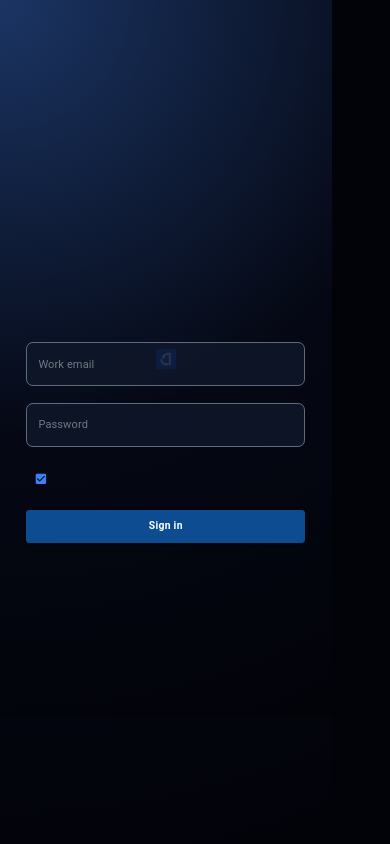
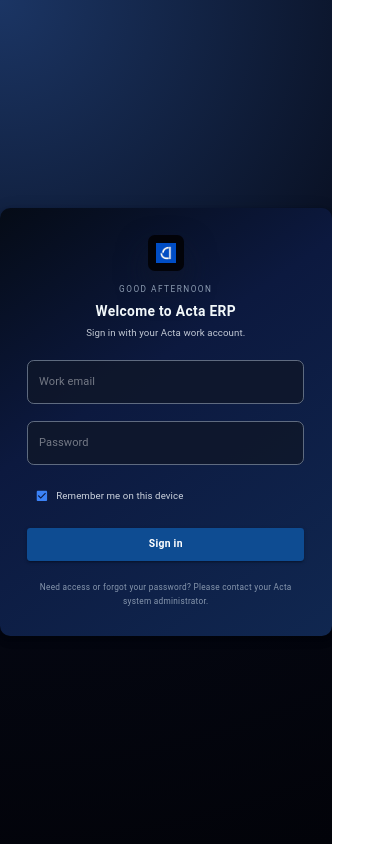
Before and after one commit to jeanalbertsen-svg/nexus-erp, a React (Vite) app in the folder client/: page / in a window 390 px wide. Built offline with nearby package versions, Linux system fonts and the light colour scheme.

Commit message:
Fix mobile overlay text, unify ThemeProvider for Login, drawer scroll to top

```diff
--- a/client/src/pages/Login.jsx
+++ b/client/src/pages/Login.jsx
@@ -11,7 +11,6 @@
   FormControlLabel,
   Alert,
 } from "@mui/material";
-import { GlobalStyles } from "@mui/material";
 import { loginUser } from "../api.js";
 
 export default function Login({ onLogin }) {
@@ -46,76 +45,23 @@
     }
   };
 
-  // Shared input styling (including autofill fix)
-  const inputSx = {
-    bgcolor: "rgba(15,23,42,0.85)",
-    borderRadius: 2,
-    color: "#ffffff",
-    "& .MuiOutlinedInput-notchedOutline": {
-      borderColor: "rgba(148,163,184,0.6)",
-    },
-    "&:hover .MuiOutlinedInput-notchedOutline": {
-      borderColor: "#3b82f6",
-    },
-    "&.Mui-focused .MuiOutlinedInput-notchedOutline": {
-      borderColor: "#3b82f6",
-    },
-
-    // ✅ Kill Chrome autofill "white/yellow" background
-    "& input:-webkit-autofill": {
-      WebkitBoxShadow: "0 0 0 1000px rgba(15,23,42,0.90) inset",
-      WebkitTextFillColor: "#ffffff",
-      caretColor: "#ffffff",
-      borderRadius: 8,
-    },
-    "& input:-webkit-autofill:focus": {
-      WebkitBoxShadow: "0 0 0 1000px rgba(15,23,42,0.90) inset",
-      WebkitTextFillColor: "#ffffff",
-      caretColor: "#ffffff",
-    },
-  };
-
   return (
-    <>
-      {/* ✅ Critical: prevents any white body showing behind the fixed login background */}
-      <GlobalStyles
-        styles={{
-          "html, body, #root": {
-            height: "100%",
-            margin: 0,
-            backgroundColor: "#020309", // hard fallback = no white ever
-            overflow: "hidden", // prevents bounce revealing body
-          },
-          body: {
-            WebkitTextSizeAdjust: "100%",
-            overscrollBehavior: "none", // mobile overscroll/bounce fix
-          },
-        }}
-      />
-
     <Box
       sx={{
         position: "fixed",
         inset: 0,
-          minHeight: "100dvh", // ✅ better than 100vh on mobile address bars
+        minHeight: "100vh",
         width: "100vw",
         margin: 0,
-          padding: "env(safe-area-inset-top) env(safe-area-inset-right) env(safe-area-inset-bottom) env(safe-area-inset-left)",
+        padding: 0,
         border: "none",
         outline: "none",
         overflow: "hidden",
-
-          // ✅ Provide BOTH a solid color + gradient so there is never white
-          bgcolor: "#020309",
         background:
           "radial-gradient(circle at top left, #1b3564 0%, #050814 55%, #020309 100%)",
-
         display: "flex",
         alignItems: "center",
         justifyContent: "center",
-
-          // ✅ Mobile padding so card never touches edges
-          px: { xs: 1.5, sm: 2 },
       }}
     >
       <Paper
@@ -123,19 +69,12 @@
         sx={{
           maxWidth: 420,
           width: "100%",
-            p: { xs: 2.25, sm: 4 }, // ✅ more compact on phones
+          p: 4,
           borderRadius: 3,
-
-            // ✅ dark card (no white)
-            bgcolor: "#070b18",
           background:
             "linear-gradient(145deg, #050b16 0%, #0c193f 40%, #102750 100%)",
-
-            border: "1px solid rgba(148,163,184,0.10)",
+          border: "none",
           color: "#f2f8faff",
-
-            // ✅ ensure no accidental overflow causing edges/white gaps
-            overflow: "hidden",
         }}
       >
         <Stack spacing={3}>
@@ -150,27 +89,22 @@
             >
               <Box
                 sx={{
-                  position: "fixed",
-                  inset: 0,
-
-                  width: "100vw",
-                  height: "100dvh",          // ✅ better than 100vh on mobile
-
-                  margin: 0,
-                  padding: 0,
-                  overflow: "hidden",
-
-                  bgcolor: "#020309",        // ✅ fallback so it can never be white
-                  background:
-                    "radial-gradient(circle at top left, #1b3564 0%, #050814 55%, #020309 100%)",
-
+                  width: 42,
+                  height: 42,
+                  borderRadius: 2,
+                  bgcolor: "rgba(15,23,42,0.95)",
                   display: "flex",
                   alignItems: "center",
                   justifyContent: "center",
+                  boxShadow: "0 18px 35px rgba(15,23,42,0.7)",
+                  bgcolor: "#020309",        // ✅ fallback so it can never be white
                 }}
               >
-
-                  <img src="/ACTA_logo.png" alt="Acta Logo" style={{ height: 24 }} />
+                <img
+                  src="/ACTA_logo.png"
+                  alt="Acta Logo"
+                  style={{ height: 24 }}
+                />
               </Box>
             </Box>
 
@@ -185,11 +119,18 @@
               {greeting || "Welcome"}
             </Typography>
 
-              <Typography variant="h6" fontWeight={600} sx={{ mt: 0.5, letterSpacing: 0.4 }}>
+            <Typography
+              variant="h6"
+              fontWeight={600}
+              sx={{ mt: 0.5, letterSpacing: 0.4 }}
+            >
               Welcome to Acta ERP
             </Typography>
 
-              <Typography variant="body2" sx={{ color: "rgba(226,232,240,0.85)", mt: 0.5 }}>
+            <Typography
+              variant="body2"
+              sx={{ color: "rgba(226,232,240,0.85)", mt: 0.5 }}
+            >
               Sign in with your Acta work account.
             </Typography>
           </Box>
@@ -214,12 +155,23 @@
                 InputLabelProps={{
                   sx: { color: "rgba(255,255,255,0.75)" },
                 }}
-                  inputProps={{
-                    style: { color: "#fff" },
+                InputProps={{
+                  sx: {
+                    bgcolor: "rgba(15,23,42,0.85)",
+                    borderRadius: 2,
+                    color: "#ffffff",
+                    "& .MuiOutlinedInput-notchedOutline": {
+                      borderColor: "rgba(148,163,184,0.6)",
+                    },
+                    "&:hover .MuiOutlinedInput-notchedOutline": {
+                      borderColor: "#3b82f6",
+                    },
+                    "&.Mui-focused .MuiOutlinedInput-notchedOutline": {
+                      borderColor: "#3b82f6",
+                    },
+                  },
                 }}
-                  InputProps={{ sx: inputSx }}
               />
-
               <TextField
                 type="password"
                 fullWidth
@@ -232,10 +184,22 @@
                 InputLabelProps={{
                   sx: { color: "rgba(255,255,255,0.75)" },
                 }}
-                  inputProps={{
-                    style: { color: "#fff" },
+                InputProps={{
+                  sx: {
+                    bgcolor: "rgba(15,23,42,0.85)",
+                    borderRadius: 2,
+                    color: "#ffffff",
+                    "& .MuiOutlinedInput-notchedOutline": {
+                      borderColor: "rgba(148,163,184,0.6)",
+                    },
+                    "&:hover .MuiOutlinedInput-notchedOutline": {
+                      borderColor: "#3b82f6",
+                    },
+                    "&.Mui-focused .MuiOutlinedInput-notchedOutline": {
+                      borderColor: "#3b82f6",
+                    },
+                  },
                 }}
-                  InputProps={{ sx: inputSx }}
               />
 
               <FormControlLabel
@@ -253,7 +217,10 @@
                   />
                 }
                 label={
-                    <Typography variant="body2" sx={{ color: "rgba(226,232,240,0.9)" }}>
+                  <Typography
+                    variant="body2"
+                    sx={{ color: "rgba(226,232,240,0.9)" }}
+                  >
                     Remember me on this device
                   </Typography>
                 }
@@ -270,7 +237,9 @@
                   fontWeight: 600,
                   py: 1.1,
                   bgcolor: "#0E4C92",
-                    "&:hover": { bgcolor: "#0b3a70" },
+                  "&:hover": {
+                    bgcolor: "#0b3a70",
+                  },
                 }}
               >
                 {loading ? "Signing in…" : "Sign in"}
@@ -282,11 +251,11 @@
             variant="caption"
             sx={{ textAlign: "center", color: "rgba(148,163,184,0.9)" }}
           >
-              Need access or forgot your password? Please contact your Acta system administrator.
+            Need access or forgot your password? Please contact your Acta system
+            administrator.
           </Typography>
         </Stack>
       </Paper>
     </Box>
-    </>
   );
 }
```
Also changed, not shown: client/src/App.jsx (+0 -7 lines). Lines whose indentation alone changed are shown as unchanged.
